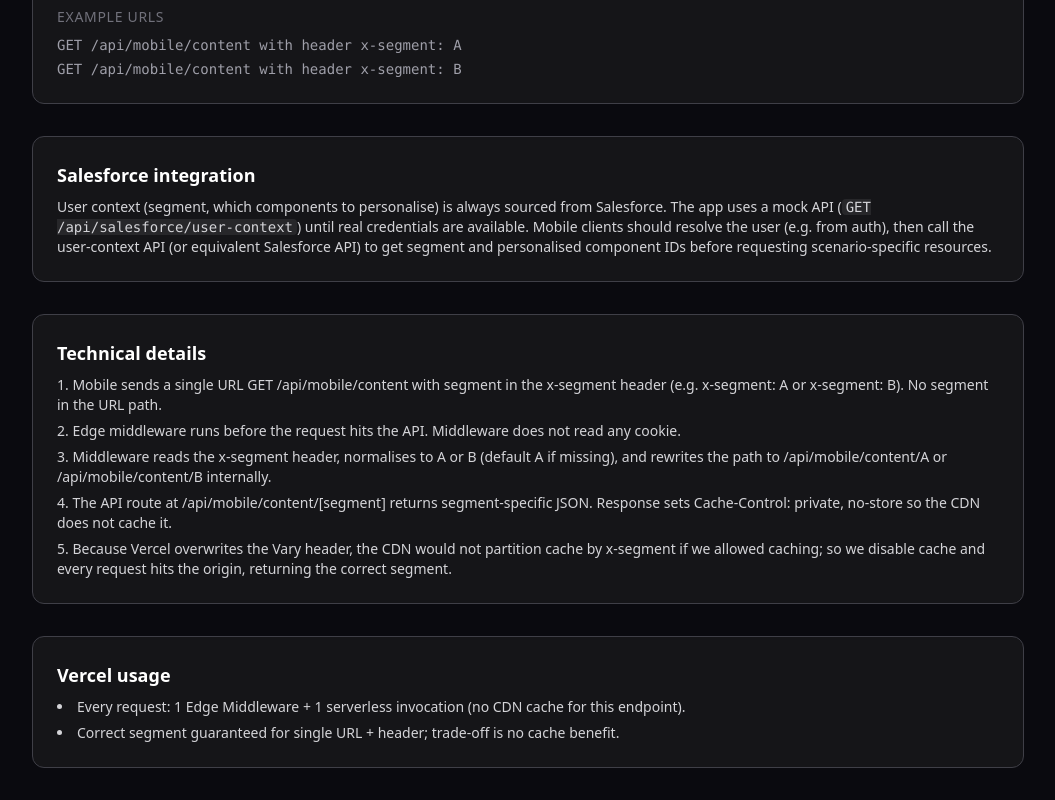
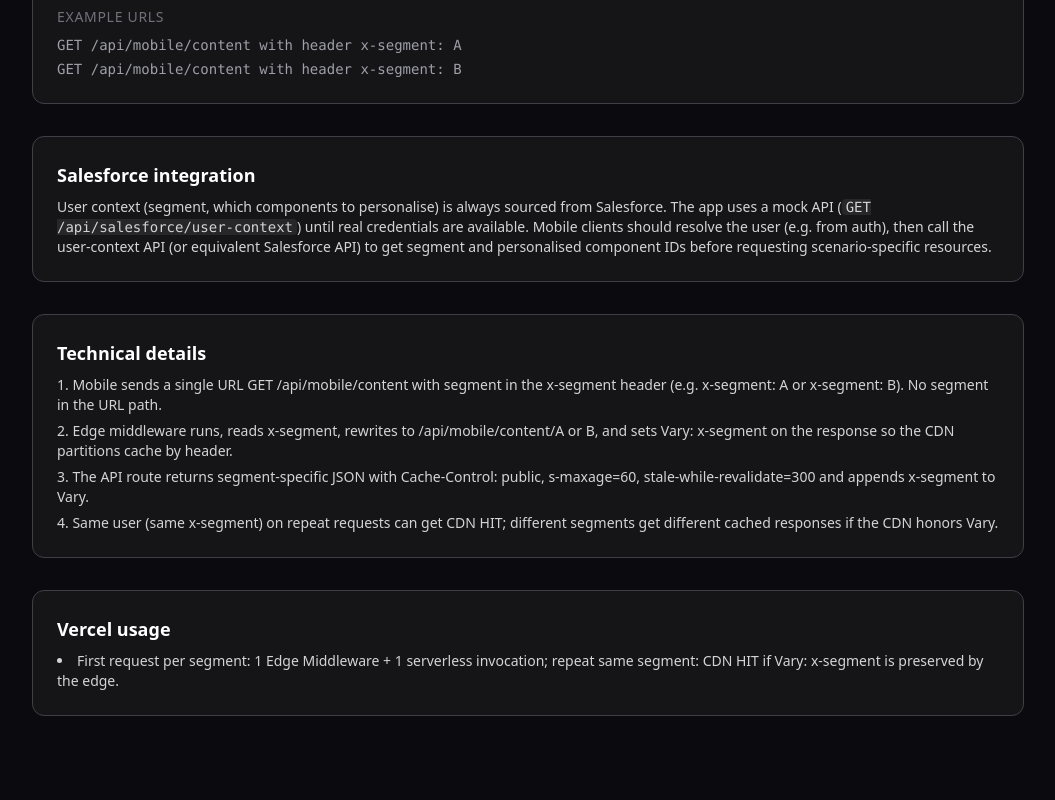
Before and after one commit to gjshah7254/personalisation-scenarios, a Next.js app: page /mobile/middleware-header in a window 1280 px wide. Shown: the part 593-1393 px from the top of the page, without its empty margins (112-1167 px from the left). After the commit the page ends 1341 px from the top, so only its background shows below. Built offline with nearby package versions, Linux system fonts and the light colour scheme; no server answers.

Commit message:
changes to headers

```diff
--- a/src/app/api/mobile/content/[segment]/route.ts
+++ b/src/app/api/mobile/content/[segment]/route.ts
@@ -31,8 +31,9 @@
   };
 
   const res = Response.json(data);
-  // Single URL + x-segment header: Vercel overwrites Vary so CDN would not partition by header.
-  // Disable CDN cache so every request hits origin and returns the correct segment.
-  res.headers.set("Cache-Control", "private, no-store");
+  res.headers.set("Cache-Control", "public, s-maxage=60, stale-while-revalidate=300");
+  // Append x-segment to Vary so CDN partitions cache by header (middleware also sets it; route may be overwritten by framework).
+  const existing = res.headers.get("Vary") ?? "";
+  res.headers.set("Vary", existing ? `${existing}, x-segment` : "x-segment");
   return res;
 }
--- a/src/app/mobile/mobile-scenarios.ts
+++ b/src/app/mobile/mobile-scenarios.ts
@@ -100,7 +100,7 @@
     title: "Scenario 4: Segment in header, middleware rewrite",
     subtitle: "Single URL, header drives segment; CDN cache per segment",
     description:
-      "Mobile sends a single URL (GET /api/mobile/content) with the x-segment header only; no segment in the path. Middleware rewrites to the segment-specific handler. Response uses Cache-Control: private, no-store so the CDN does not cache (Vercel overwrites Vary), ensuring the correct segment every time.",
+      "Mobile sends a single URL (GET /api/mobile/content) with the x-segment header only; no segment in the path. Middleware rewrites to the segment-specific handler. Response is cacheable with Vary: x-segment (set in middleware and route) so the same user gets cache HITs.",
     urlShape: "GET /api/mobile/content (header: x-segment)",
     urlExamples: [
       "GET /api/mobile/content with header x-segment: A",
@@ -108,14 +108,12 @@
     ],
     technicalSteps: [
       "Mobile sends a single URL GET /api/mobile/content with segment in the x-segment header (e.g. x-segment: A or x-segment: B). No segment in the URL path.",
-      "Edge middleware runs before the request hits the API. Middleware does not read any cookie.",
-      "Middleware reads the x-segment header, normalises to A or B (default A if missing), and rewrites the path to /api/mobile/content/A or /api/mobile/content/B internally.",
-      "The API route at /api/mobile/content/[segment] returns segment-specific JSON. Response sets Cache-Control: private, no-store so the CDN does not cache it.",
-      "Because Vercel overwrites the Vary header, the CDN would not partition cache by x-segment if we allowed caching; so we disable cache and every request hits the origin, returning the correct segment.",
+      "Edge middleware runs, reads x-segment, rewrites to /api/mobile/content/A or B, and sets Vary: x-segment on the response so the CDN partitions cache by header.",
+      "The API route returns segment-specific JSON with Cache-Control: public, s-maxage=60, stale-while-revalidate=300 and appends x-segment to Vary.",
+      "Same user (same x-segment) on repeat requests can get CDN HIT; different segments get different cached responses if the CDN honors Vary.",
     ],
     vercelUsage: [
-      "Every request: 1 Edge Middleware + 1 serverless invocation (no CDN cache for this endpoint).",
-      "Correct segment guaranteed for single URL + header; trade-off is no cache benefit.",
+      "First request per segment: 1 Edge Middleware + 1 serverless invocation; repeat same segment: CDN HIT if Vary: x-segment is preserved by the edge.",
     ],
   },
 };
--- a/src/middleware.ts
+++ b/src/middleware.ts
@@ -33,7 +33,11 @@
     const segment = raw === "B" ? "B" : "A";
     const url = request.nextUrl.clone();
     url.pathname = `/api/mobile/content/${segment}`;
-    return NextResponse.rewrite(url);
+    const res = NextResponse.rewrite(url);
+    // Set Vary in middleware so it may survive (route response can overwrite; Vercel often does).
+    // Enables CDN to partition cache by x-segment for same URL.
+    res.headers.set("Vary", "x-segment");
+    return res;
   }
 
   // Scenario 9: Read session cookie; add component query params for /scenario-9
```
